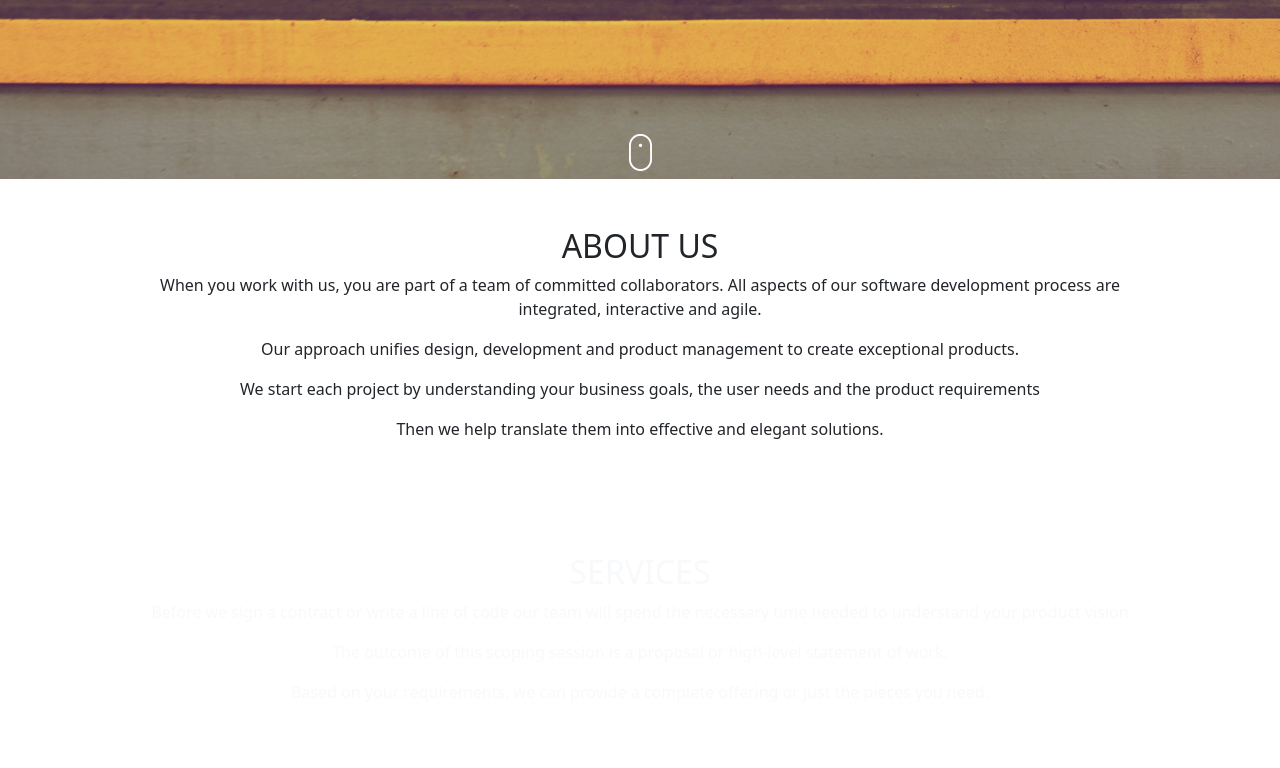
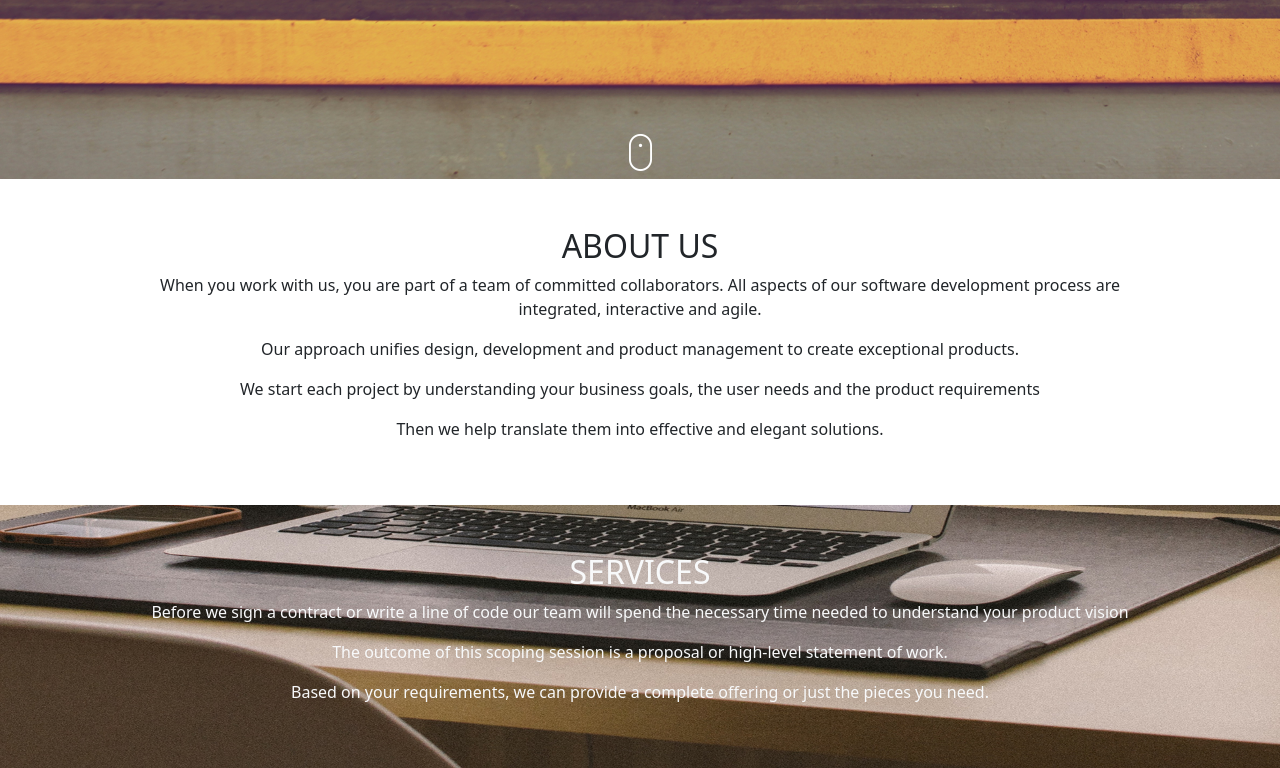
Before and after one commit to samuelodhiambo/DelaniStudio, a plain HTML site: page index.html in a window 1280 px wide. Shown: the part 621-1389 px from the top of the page. Drawn offline with Linux system fonts and the light colour scheme; a script that the page names is missing.

Commit message:
style: It will add the background styling for services section

```diff
--- a/assets/css/styles.css
+++ b/assets/css/styles.css
@@ -7,3 +7,7 @@
     text-align: center;
     color: var(--bs-white);
   }
+
+  .services {
+    background: url("../../assets/img/backgrounds/s_image.jpg") top left / cover no-repeat;
+  }
```
